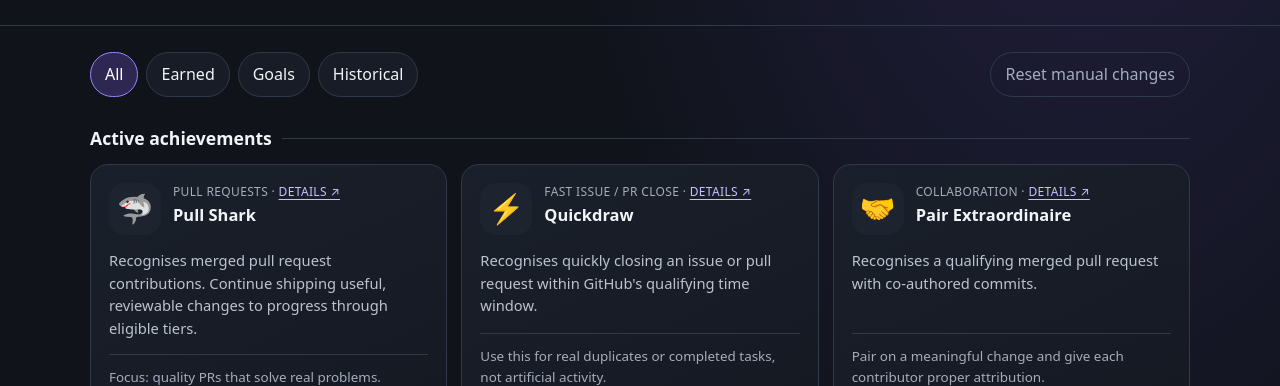
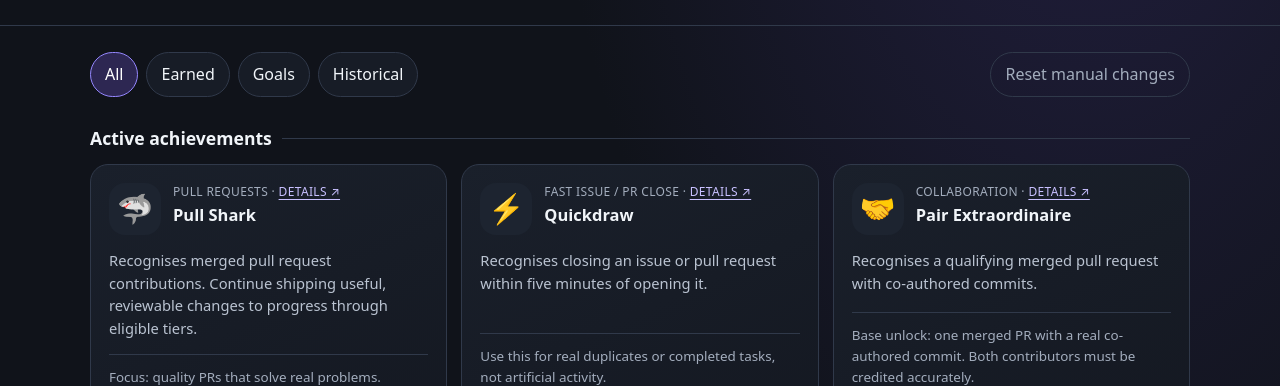
Before and after one commit to jilani-X-Dev/Test1, a plain HTML site: page index.html in a window 1280 px wide. Shown: the part 414-800 px from the top of the page. Drawn offline with Linux system fonts and the light colour scheme.

Commit message:
fix: correct achievement statuses and guidance
Correct the planner's default earned achievements and clarify the real unlock requirements for collaboration, Discussions answers, and repository stars.

```diff
--- a/index.html
+++ b/index.html
@@ -97,11 +97,11 @@
   <script>
     const achievements = [
       {id:"pull-shark",name:"Pull Shark",icon:"🦈",kind:"Pull requests",status:"earned",summary:"Recognises merged pull request contributions. Continue shipping useful, reviewable changes to progress through eligible tiers.",hint:"Focus: quality PRs that solve real problems.",url:"https://github.com/pulls"},
-      {id:"quickdraw",name:"Quickdraw",icon:"⚡",kind:"Fast issue / PR close",status:"earned",summary:"Recognises quickly closing an issue or pull request within GitHub's qualifying time window.",hint:"Use this for real duplicates or completed tasks, not artificial activity.",url:"https://docs.github.com/en/account-and-profile/reference/profile-reference"},
-      {id:"pair-extraordinaire",name:"Pair Extraordinaire",icon:"🤝",kind:"Collaboration",status:"earned",summary:"Recognises a qualifying merged pull request with co-authored commits.",hint:"Pair on a meaningful change and give each contributor proper attribution.",url:"https://docs.github.com/en/account-and-profile/reference/profile-reference"},
-      {id:"yolo",name:"YOLO",icon:"🚀",kind:"Pull requests",status:"target",summary:"Recognises merging a pull request without a code review. Only merge directly when the change is safe and you deliberately accept the risk.",hint:"Do not bypass review policies or merge risky changes just for a badge.",url:"https://docs.github.com/en/account-and-profile/reference/profile-reference"},
-      {id:"galaxy-brain",name:"Galaxy Brain",icon:"🧠",kind:"Discussions",status:"target",summary:"Recognises helpful answers in GitHub Discussions that another participant marks as accepted.",hint:"Answer real questions accurately. Acceptance is decided by the asker or eligible maintainer.",url:"https://docs.github.com/en/discussions"},
-      {id:"starstruck",name:"Starstruck",icon:"🌟",kind:"Community",status:"target",summary:"Recognises popular repositories that receive stars from the community.",hint:"Build something useful, document it well, add a demo, and share it honestly. Stars cannot be guaranteed.",url:"https://github.com/jilani-X-Dev/Test1"},
+      {id:"quickdraw",name:"Quickdraw",icon:"⚡",kind:"Fast issue / PR close",status:"earned",summary:"Recognises closing an issue or pull request within five minutes of opening it.",hint:"Use this for real duplicates or completed tasks, not artificial activity.",url:"https://docs.github.com/en/account-and-profile/reference/profile-reference"},
+      {id:"pair-extraordinaire",name:"Pair Extraordinaire",icon:"🤝",kind:"Collaboration",status:"target",summary:"Recognises a qualifying merged pull request with co-authored commits.",hint:"Base unlock: one merged PR with a real co-authored commit. Both contributors must be credited accurately.",url:"https://docs.github.com/en/account-and-profile/reference/profile-reference"},
+      {id:"yolo",name:"YOLO",icon:"🚀",kind:"Pull requests",status:"earned",summary:"Recognises merging a pull request without a code review. Only merge directly when the change is safe and you deliberately accept the risk.",hint:"Do not bypass review policies or merge risky changes just for a badge.",url:"https://docs.github.com/en/account-and-profile/reference/profile-reference"},
+      {id:"galaxy-brain",name:"Galaxy Brain",icon:"🧠",kind:"Discussions",status:"target",summary:"Recognises helpful answers in GitHub Discussions that another participant marks as accepted.",hint:"Base unlock: 2 accepted answers in public repository Discussions. The GitHub Community forum itself no longer awards this achievement.",url:"https://docs.github.com/en/discussions"},
+      {id:"starstruck",name:"Starstruck",icon:"🌟",kind:"Community",status:"target",summary:"Recognises popular repositories that receive stars from the community.",hint:"Base unlock: 16 repository stars (then 128, 512, and 4,096). Stars must come organically from other people.",url:"https://github.com/jilani-X-Dev/Test1"},
       {id:"public-sponsor",name:"Public Sponsor",icon:"💚",kind:"Sponsorship",status:"target",summary:"Recognises eligible public GitHub Sponsors activity.",hint:"This may involve spending money. Never sponsor someone solely because you feel pressured to earn a badge.",url:"https://github.com/sponsors"},
       {id:"arctic-code-vault",name:"Arctic Code Vault Contributor",icon:"❄️",kind:"Historical",status:"retired",summary:"A time-limited achievement associated with repositories included in GitHub's 2020 Arctic Code Vault archive.",hint:"Historical event; new contributions today cannot unlock this.",url:"https://docs.github.com/en/account-and-profile/reference/profile-reference"},
       {id:"mars-2020",name:"Mars 2020 Helicopter Contributor",icon:"🚁",kind:"Historical",status:"retired",summary:"An event-specific achievement for qualifying commits to selected repositories related to the Mars 2020 helicopter mission.",hint:"The event has ended; this is not a current goal.",url:"https://docs.github.com/en/account-and-profile/reference/profile-reference"}
```
